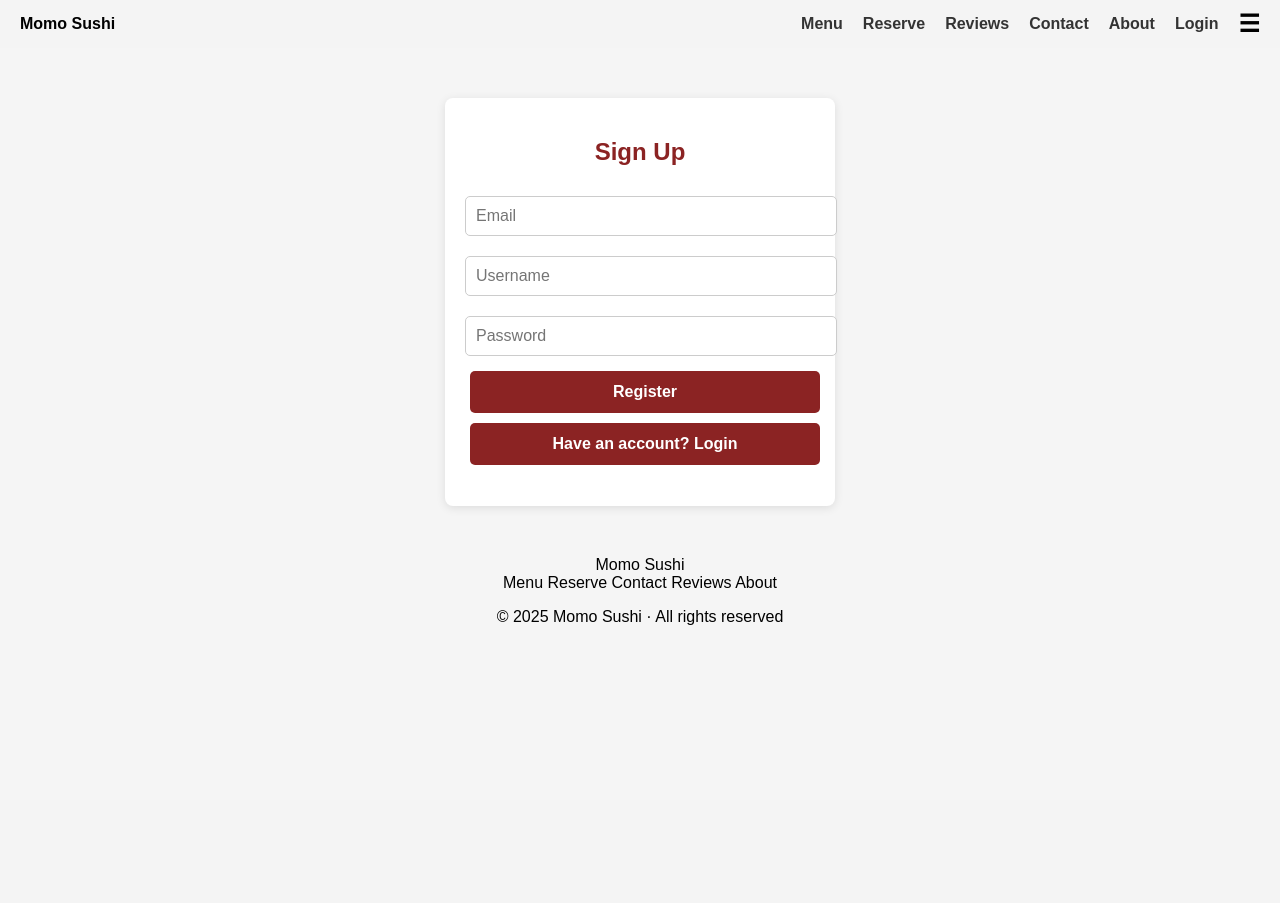
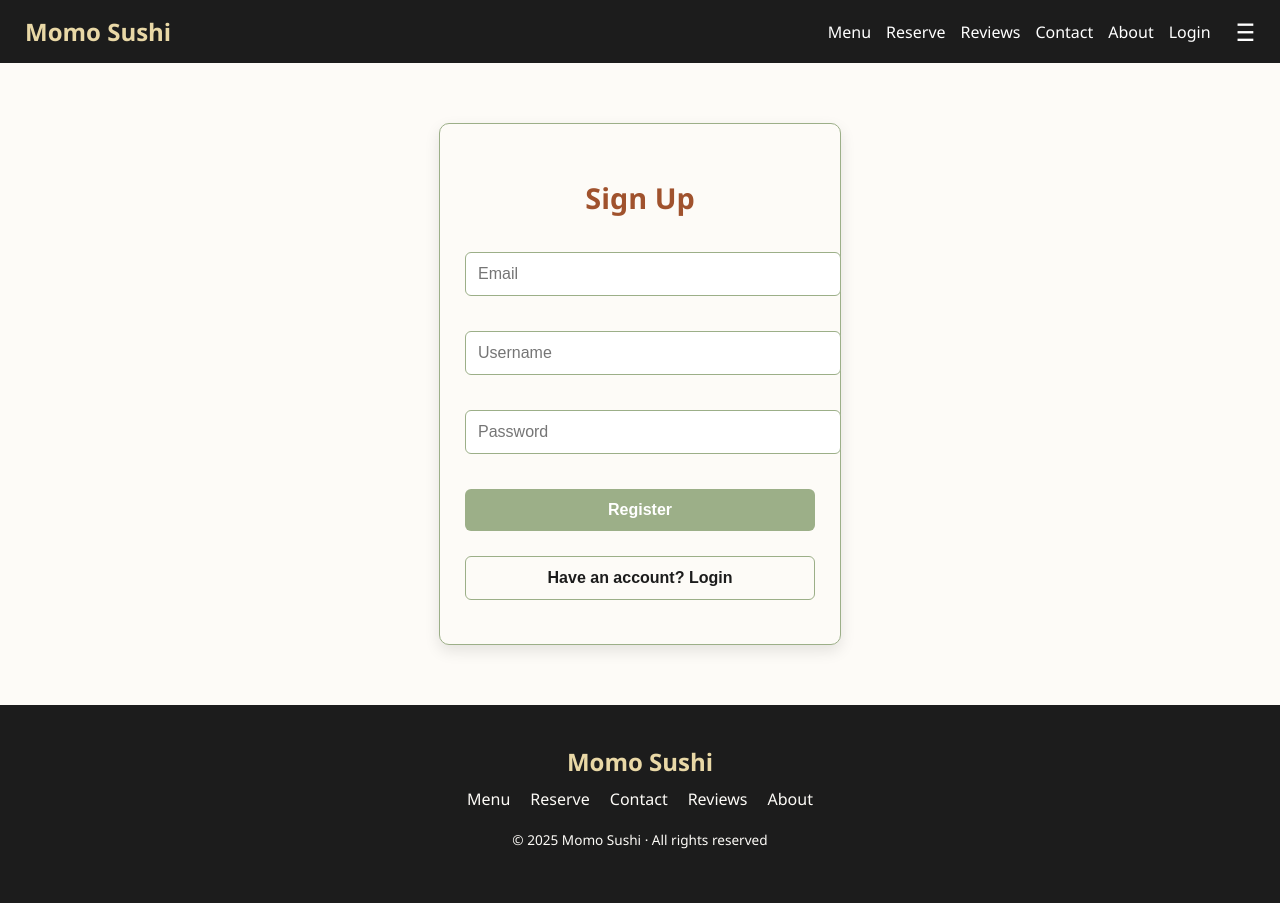
Before and after one commit to JFBStorm/481-Group-1-Project, a PHP site: page /signup.html in a window 1280 px wide. Before the commit the page ends 625 px from the top, so only its background shows below. Run offline with PHP 8.4, Linux system fonts and the light colour scheme; some libraries are stand-ins or nearby versions.

Commit message:
CSS styling for sign up fixed

```diff
--- a/package.json
+++ b/package.json
@@ -4,7 +4,8 @@
   "description": "Sam Jacobson | \r Anurag Singh Rawat |\r Chigozirim Akubugwo |\r Connor Hoey |\r Evan Prieskorn |\r Hana Daniel Tolera |\r Joshua Barren |\r Kade Bruner |\r Taylor Peterson",
   "main": "index.js",
   "scripts": {
-    "test": "echo \"Error: no test specified\" && exit 1"
+    "test": "echo \"Error: no test specified\" && exit 1",
+    "start": "node server.js"
   },
   "repository": {
     "type": "git",
--- a/signup.css
+++ b/signup.css
@@ -1,38 +1,228 @@
+/* Root Variables */
+:root {
+    --primary: #1C1C1C;
+    --secondary: #E9D8A6;
+    --accent: #9CAF88;
+    --background: #FDFBF7;
+    --highlight: #A0522D;
+  }
+
+  /* Base Styles */
+  body {
+    margin: 0;
+    font-family: 'Segoe UI', Tahoma, Geneva, Verdana, sans-serif;
+    background-color: var(--background);
+    color: var(--primary);
+  }
+
+  /* Navbar */
+  .top-nav {
+    background-color: var(--primary);
+    color: white;
+    padding: 15px 25px;
+    display: flex;
+    justify-content: space-between;
+    align-items: center;
+  }
+
+  .top-nav .logo a {
+    color: var(--secondary);
+    font-size: 1.5rem;
+    font-weight: bold;
+    text-decoration: none;
+  }
+
+  .nav-links {
+    display: flex;
+    align-items: center;
+    gap: 15px;
+    flex-wrap: wrap;
+  }
+
+  .nav-links a {
+    color: white;
+    text-decoration: none;
+    font-weight: 500;
+  }
+
+  .nav-links a:hover {
+    color: var(--accent);
+  }
+
+  /* Dropdown (Mobile Nav) */
+  .dropdown {
+    position: relative;
+  }
+
+  .dropdown-content {
+    display: none;
+    flex-direction: column;
+    position: absolute;
+    top: 100%;
+    right: 0;
+    background-color: var(--primary);
+    padding: 15px;
+    border-radius: 6px;
+    z-index: 999;
+    border: 1px solid var(--accent);
+    width: 180px;
+  }
+
+  .dropdown-content a {
+    color: white;
+    text-decoration: none;
+    margin: 8px 0;
+    font-weight: 500;
+  }
+
+  .dropdown-content a:hover {
+    color: var(--accent);
+  }
+
+  .dropdown.active .dropdown-content {
+    display: flex;
+  }
+
+  .menu-toggle {
+    font-size: 1.5rem;
+    cursor: pointer;
+    color: white;
+    margin-left: 10px;
+  }
+
+  /* Sign-Up Container */
   .login-container {
+    background-color: var(--background);
+    border: 1px solid var(--accent);
     max-width: 400px;
-    margin: 50px auto;
-    padding: 20px;
-    background-color: #fff;
-    border-radius: 8px;
-    box-shadow: 0 2px 10px rgba(0, 0, 0, 0.1);
-    text-align: center;
+    margin: 60px auto;
+    padding: 30px 25px;
+    border-radius: 10px;
+    box-shadow: 0 6px 15px rgba(0, 0, 0, 0.1);
+    color: var(--primary);
   }
 
   .login-container h2 {
-    margin-bottom: 20px;
-    color: #8B2323;
+    text-align: center;
+    margin-bottom: 25px;
+    color: var(--highlight);
+    font-size: 1.8rem;
   }
 
-.login-container input {
-    width: 100%;
-    padding: 10px;
-    margin: 10px 0;
-    font-size: 1rem;
-    border: 1px solid #ccc;
-    border-radius: 5px;
+  /* Form Styles */
+  #signup-form {
+    display: flex;
+    flex-direction: column;
+    gap: 15px;
   }
 
-.login-container button {
-    background-color: #8B2323;
+  #signup-form input {
+    padding: 12px;
+    border: 1px solid var(--accent);
+    border-radius: 6px;
+    font-size: 1rem;
+    background-color: #fff;
+    color: var(--primary);
+  }
+
+  #signup-form input:focus {
+    outline: none;
+    border-color: var(--highlight);
+  }
+
+  /* Buttons */
+  #signup-form button {
+    background-color: var(--accent);
     color: white;
     border: none;
-    padding: 12px 20px;
+    padding: 12px;
+    border-radius: 6px;
+    font-weight: bold;
+    cursor: pointer;
     font-size: 1rem;
-    border-radius: 5px;
-    cursor: pointer;
-    margin: 5px;
+    transition: background-color 0.2s ease;
   }
 
-.login-container button:hover {
-    background-color: #a94442;
+  #signup-form button:hover {
+    background-color: var(--highlight);
   }
+
+  #signup-form button[type="button"] {
+    background-color: transparent;
+    color: var(--primary);
+    border: 1px solid var(--accent);
+  }
+
+  #signup-form button[type="button"]:hover {
+    background-color: var(--accent);
+    color: white;
+  }
+
+  /* Error Message */
+  #errorTest {
+    color: red;
+    text-align: center;
+    margin-top: 10px;
+    font-size: 0.9rem;
+  }
+
+  /* Footer */
+  .site-footer {
+    background-color: var(--primary);
+    color: var(--background);
+    padding: 40px 20px;
+    margin-top: 60px;
+  }
+
+  .footer-container {
+    display: flex;
+    flex-direction: column;
+    align-items: center;
+  }
+
+  .footer-logo a {
+    font-size: 1.5rem;
+    font-weight: bold;
+    color: var(--secondary);
+    text-decoration: none;
+    margin-bottom: 10px;
+  }
+
+  .footer-links {
+    display: flex;
+    gap: 20px;
+    margin: 10px 0;
+    flex-wrap: wrap;
+    justify-content: center;
+  }
+
+  .footer-links a {
+    color: var(--background);
+    text-decoration: none;
+  }
+
+  .footer-links a:hover {
+    color: var(--accent);
+  }
+
+  .footer-note {
+    font-size: 0.85rem;
+    margin-top: 10px;
+  }
+
+  /* Responsive */
+  @media (max-width: 768px) {
+    .login-container {
+      width: 90%;
+      padding: 20px;
+    }
+
+    .dropdown-content {
+      right: auto;
+      left: 0;
+    }
+
+    .nav-links {
+      gap: 10px;
+    }
+  }
```
Also changed, not shown: package-lock.json. Lines whose indentation alone changed are shown as unchanged.
